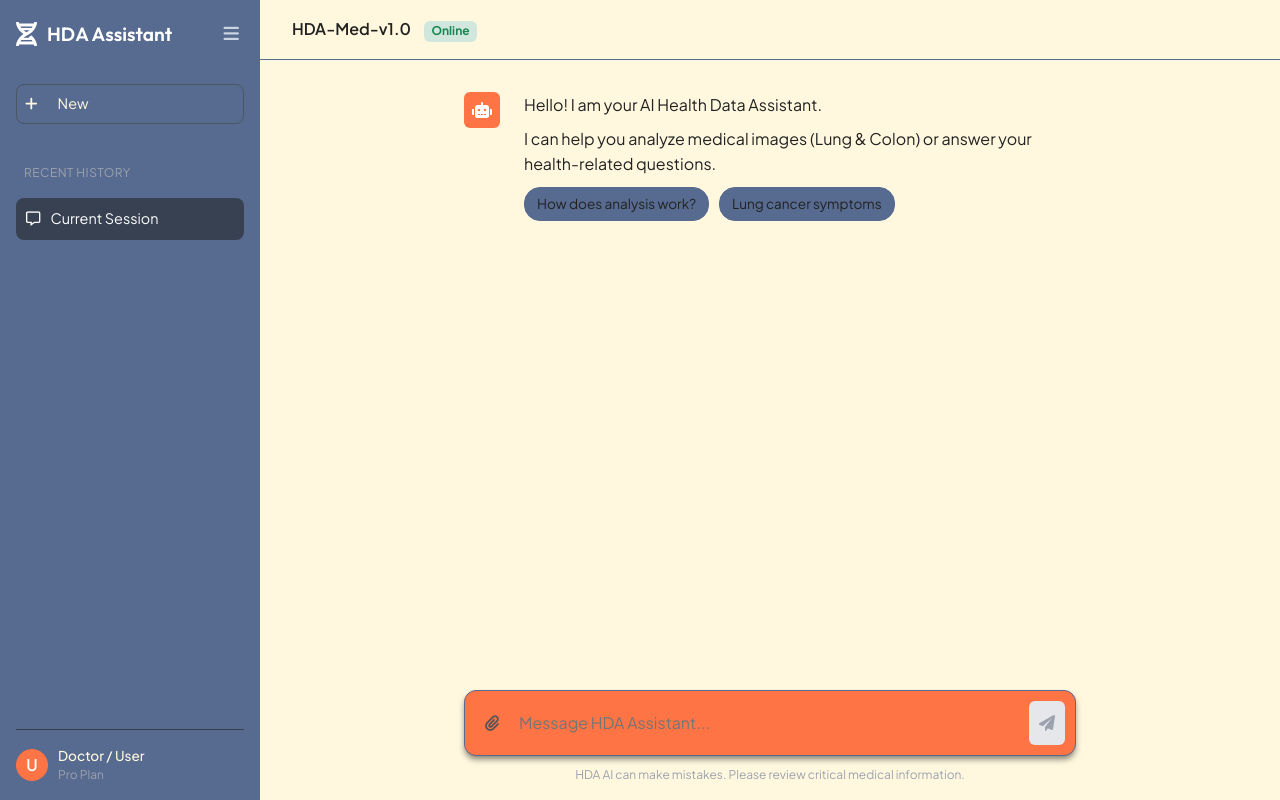
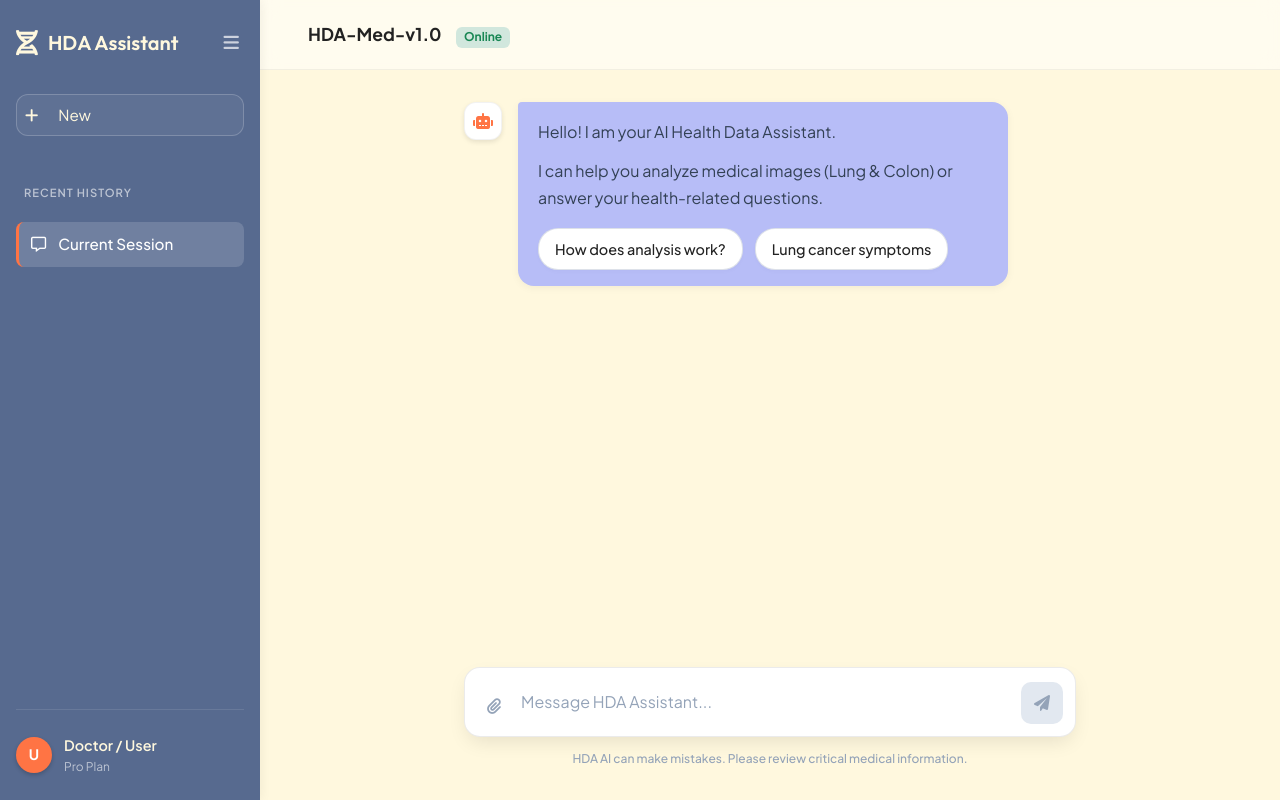
Before and after one commit to blackeagle686/hda_v3, a FastAPI app: page / in a window 1280 px wide. Run offline with FastAPI, Linux system fonts and the light colour scheme; some libraries are stand-ins or nearby versions.

Commit message:
Auto-commit: 2026-02-02 21:48:32

```diff
--- a/static/css/style.css
+++ b/static/css/style.css
@@ -1,18 +1,30 @@
 :root {
     /* New Color Palette */
-    --bg-color: #FFF8DE;          /* Main background (cream/light yellow) */
-    --sidebar-bg: #576A8F;        /* Sidebar background (dark blue-gray) */
-    --sidebar-text: #FFF8DE;      /* Sidebar text (cream for contrast) */
-    --chat-bg: #FFF8DE;           /* Chat area background (same cream) */
-    --primary-color: #FF7444;     /* Buttons, highlights, accents (vibrant orange) */
-    --primary-hover: #E65C2B;     /* Darker orange on hover */
-    --user-msg-bg: #FF7444;       /* User message bubbles (orange) */
-    --ai-msg-bg: #B7BDF7;         /* AI message bubbles (light blue) */
-    --border-color: #576A8F;      /* Borders / dividers (dark blue-gray) */
-    --text-primary: #222222;      /* Primary text (dark for readability) */
-    --text-secondary: #555555;    /* Secondary text */
+    --bg-color: #FFF8DE;
+    /* Main background (cream/light yellow) */
+    --sidebar-bg: #576A8F;
+    /* Sidebar background (dark blue-gray) */
+    --sidebar-text: #FFF8DE;
+    /* Sidebar text (cream for contrast) */
+    --chat-bg: #FFF8DE;
+    /* Chat area background (same cream) */
+    --primary-color: #FF7444;
+    /* Buttons, highlights, accents (vibrant orange) */
+    --primary-hover: #E65C2B;
+    /* Darker orange on hover */
+    --user-msg-bg: #FF7444;
+    /* User message bubbles (orange) */
+    --ai-msg-bg: #B7BDF7;
+    /* AI message bubbles (light blue) */
+    --border-color: #576A8F;
+    /* Borders / dividers (dark blue-gray) */
+    --text-primary: #222222;
+    /* Primary text (dark for readability) */
+    --text-secondary: #555555;
+    /* Secondary text */
     --font-sans: 'Plus Jakarta Sans', sans-serif;
 }
+
 
 
 body {
@@ -23,6 +35,25 @@ body {
     color: var(--text-primary);
     height: 100vh;
     overflow: hidden;
+    line-height: 1.6;
+}
+
+/* Custom Scrollbar */
+::-webkit-scrollbar {
+    width: 8px;
+}
+
+::-webkit-scrollbar-track {
+    background: transparent;
+}
+
+::-webkit-scrollbar-thumb {
+    background: #cbd5e1;
+    border-radius: 4px;
+}
+
+::-webkit-scrollbar-thumb:hover {
+    background: #94a3b8;
 }
 
 .main-container {
@@ -38,15 +69,17 @@ body {
     color: var(--sidebar-text);
     display: flex;
     flex-direction: column;
-    padding: 1rem;
+    padding: 1.5rem 1rem;
     flex-shrink: 0;
-    transition: width 0.3s ease;
+    transition: width 0.3s cubic-bezier(0.4, 0, 0.2, 1);
     overflow: hidden;
+    box-shadow: 2px 0 10px rgba(0, 0, 0, 0.05);
+    z-index: 10;
 }
 
 .sidebar.collapsed {
     width: 80px;
-    padding: 1rem 0.5rem;
+    padding: 1.5rem 0.5rem;
 }
 
 .sidebar.collapsed .logo-text,
@@ -59,7 +92,7 @@ body {
 
 .sidebar.collapsed .logo-area {
     justify-content: center;
-    padding-left: 5px;
+    padding-left: 0;
 }
 
 .sidebar.collapsed .new-chat-btn {
@@ -77,26 +110,24 @@ body {
 .toggle-btn {
     background: none;
     border: none;
-    color: #cbd5e1;
+    color: rgba(255, 255, 255, 0.7);
     cursor: pointer;
     font-size: 1.1rem;
     padding: 5px;
     margin-left: auto;
     transition: 0.2s;
+    border-radius: 4px;
 }
 
 .toggle-btn:hover {
     color: #fff;
+    background-color: rgba(255, 255, 255, 0.1);
 }
 
 .sidebar.collapsed .toggle-btn {
     margin-left: 0;
     margin-top: 10px;
     display: none;
-    /* or keep it? Let's keep it but move it or style it.
-                   Actually, if I hide it, how to expand?
-                   I should restructure logo-area slightly.
-                   */
 }
 
 /* Fix for toggle button in collapsed mode */
@@ -108,91 +139,104 @@ body {
 
 .sidebar.collapsed .toggle-btn {
     display: block;
-    /* Ensure it's visible */
 }
 
 .logo-area {
     font-family: 'Outfit', sans-serif;
     font-weight: 600;
-    font-size: 1.2rem;
+    font-size: 1.25rem;
     margin-bottom: 2rem;
     display: flex;
     align-items: center;
+    gap: 12px;
+    color: var(--sidebar-text);
+}
+
+.new-chat-btn {
+    border: 1px solid rgba(255, 255, 255, 0.2);
+    border-radius: 12px;
+    padding: 12px;
+    cursor: pointer;
+    transition: all 0.2s ease;
+    font-size: 0.95rem;
+    display: flex;
+    align-items: center;
     gap: 10px;
+    background-color: rgba(255, 255, 255, 0.05);
+    color: var(--sidebar-text);
+}
+
+.new-chat-btn:hover {
+    background-color: rgba(255, 255, 255, 0.1);
+    transform: translateY(-1px);
+    box-shadow: 0 4px 6px rgba(0, 0, 0, 0.1);
+}
+
+.hist-label {
+    margin-top: 2.5rem;
+    font-size: 0.7rem;
+    color: rgba(255, 255, 255, 0.6);
+    text-transform: uppercase;
+    letter-spacing: 1px;
+    margin-bottom: 0.75rem;
+    font-weight: 600;
+}
+
+.history-item {
+    padding: 10px 12px;
+    border-radius: 8px;
+    cursor: pointer;
+    font-size: 0.95rem;
+    display: flex;
+    align-items: center;
+    gap: 12px;
+    color: rgba(255, 255, 255, 0.8);
+    transition: all 0.2s;
+}
+
+.history-item:hover {
+    background-color: rgba(255, 255, 255, 0.1);
     color: #fff;
 }
 
-.new-chat-btn {
-    border: 1px solid #4b5563;
-    border-radius: 8px;
-    padding: 10px;
-    cursor: pointer;
-    transition: all 0.2s;
-    font-size: 0.9rem;
-    display: flex;
-    align-items: center;
-    gap: 10px;
-}
-
-.new-chat-btn:hover {
-    background-color: #374151;
-}
-
-.hist-label {
-    margin-top: 2rem;
-    font-size: 0.75rem;
-    color: #9ca3af;
-    text-transform: uppercase;
-    letter-spacing: 0.5px;
-    margin-bottom: 0.5rem;
-}
-
-.history-item {
-    padding: 10px;
-    border-radius: 8px;
-    cursor: pointer;
-    font-size: 0.9rem;
-    display: flex;
-    align-items: center;
-    gap: 10px;
-    color: #d1d5db;
-}
-
-.history-item:hover,
 .history-item.active {
-    background-color: #374151;
+    background-color: rgba(255, 255, 255, 0.15);
     color: #fff;
+    font-weight: 500;
+    border-left: 3px solid var(--primary-color);
 }
 
 .user-profile {
     margin-top: auto;
     display: flex;
     align-items: center;
-    gap: 10px;
-    padding-top: 1rem;
-    border-top: 1px solid #374151;
+    gap: 12px;
+    padding-top: 1.5rem;
+    border-top: 1px solid rgba(255, 255, 255, 0.1);
 }
 
 .avatar {
-    width: 32px;
-    height: 32px;
+    width: 36px;
+    height: 36px;
     border-radius: 50%;
     background-color: var(--primary-color);
     color: white;
     display: flex;
     justify-content: center;
     align-items: center;
-    font-weight: 600;
+    font-weight: 700;
+    font-size: 0.9rem;
+    box-shadow: 0 2px 4px rgba(0, 0, 0, 0.2);
 }
 
 .user-info .name {
-    font-size: 0.85rem;
-    font-weight: 500;
+    font-size: 0.9rem;
+    font-weight: 600;
 }
 
 .user-info .status {
     font-size: 0.75rem;
-    color: #9ca3af;
+    color: rgba(255, 255, 255, 0.6);
 }
 
 /* Chat Area */
@@ -205,18 +249,23 @@ body {
 }
 
 .chat-header {
-    height: 60px;
-    border-bottom: 1px solid var(--border-color);
+    height: 70px;
+    border-bottom: 1px solid rgba(0, 0, 0, 0.05);
+    /* Softer border */
     display: flex;
     align-items: center;
-    padding: 0 2rem;
+    padding: 0 3rem;
     justify-content: space-between;
+    background-color: rgba(255, 255, 255, 0.5);
+    /* Slight transparency */
+    backdrop-filter: blur(10px);
 }
 
 .model-name {
-    font-weight: 600;
+    font-weight: 700;
     color: var(--text-primary);
-    margin-right: 10px;
+    margin-right: 12px;
+    font-size: 1.1rem;
 }
 
 .messages-container {
@@ -225,7 +274,7 @@ body {
     padding: 2rem 20%;
     display: flex;
     flex-direction: column;
-    gap: 2rem;
+    gap: 1.5rem;
     scroll-behavior: smooth;
 }
 
@@ -237,14 +286,16 @@ body {
 
 .message {
     display: flex;
-    gap: 1.5rem;
-    animation: fadeIn 0.3s ease-in-out;
+    gap: 1rem;
+    animation: fadeIn 0.4s cubic-bezier(0.2, 0.8, 0.2, 1);
+    max-width: 100%;
 }
 
 @keyframes fadeIn {
     from {
         opacity: 0;
-        transform: translateY(10px);
+        transform: translateY(20px);
+        /* Increased slide up */
     }
 
     to {
@@ -254,41 +305,71 @@ body {
 }
 
 .avatar-icon {
-    width: 36px;
-    height: 36px;
-    border-radius: 6px;
+    width: 38px;
+    height: 38px;
+    border-radius: 12px;
     display: flex;
     justify-content: center;
     align-items: center;
     flex-shrink: 0;
+    box-shadow: 0 2px 5px rgba(0, 0, 0, 0.1);
 }
 
 .ai-message .avatar-icon {
-    background-color: var(--primary-color);
-    color: white;
+    background-color: #fff;
+    color: var(--primary-color);
+    border: 1px solid rgba(0, 0, 0, 0.05);
+}
+
+.user-message {
+    flex-direction: row-reverse;
 }
 
 .user-message .avatar-icon {
-    background-color: #dedede;
-    color: #555;
+    background-color: var(--primary-color);
+    color: #fff;
 }
 
 .message-content {
     font-size: 1rem;
-    line-height: 1.6;
+    line-height: 1.7;
     color: var(--text-primary);
-    width: 100%;
+    padding: 1rem 1.25rem;
+    max-width: 80%;
+    box-shadow: 0 2px 8px rgba(0, 0, 0, 0.05);
+    position: relative;
+    word-wrap: break-word;
+}
+
+.ai-message .message-content {
+    background-color: var(--ai-msg-bg);
+    border-radius: 4px 16px 16px 16px;
+    /* Speech bubble shape */
+    color: #334155;
+    /* Slightly darker text for contrast on light blue */
+}
+
+.user-message .message-content {
+    background-color: var(--user-msg-bg);
+    border-radius: 16px 4px 16px 16px;
+    color: #fff;
+    /* White text on orange */
 }
 
 .message-content p {
-    margin-bottom: 0.5rem;
+    margin-bottom: 0.75rem;
+}
+
+.message-content p:last-child {
+    margin-bottom: 0;
 }
 
 /* Input Area */
 .input-area {
     padding: 2rem 20%;
-    padding-bottom: 1rem;
-    background: linear-gradient(180deg, rgba(0, 0, 0, 0) 0%, var(--bg-color) 40%);
+    padding-bottom: 2rem;
+    background: linear-gradient(180deg, rgba(255, 248, 222, 0) 0%, var(--bg-color) 60%);
+    position: relative;
 }
 
 @media (max-width: 1200px) {
@@ -298,20 +379,21 @@ body {
 }
 
 .input-wrapper {
-    background-color: var(--user-msg-bg);
-    border: 1px solid var(--border-color);
-    border-radius: 12px;
-    padding: 10px;
+    background-color: #ffffff;
+    border: 1px solid rgba(0, 0, 0, 0.08);
+    border-radius: 16px;
+    padding: 12px;
     display: flex;
     align-items: flex-end;
-    /* Align textarea and buttons to bottom */
-    box-shadow: 0 4px 6px -1px rgba(0, 0, 0, 0.5);
-    transition: box-shadow 0.2s;
+    box-shadow: 0 8px 20px -4px rgba(0, 0, 0, 0.1);
+    transition: all 0.3s cubic-bezier(0.25, 0.8, 0.25, 1);
 }
 
 .input-wrapper:focus-within {
-    box-shadow: 0 10px 15px -3px rgba(149, 1, 1, 0.2);
+    box-shadow: 0 12px 24px -4px rgba(230, 92, 43, 0.25);
+    /* Orange tinted shadow */
     border-color: var(--primary-color);
+    transform: translateY(-2px);
 }
 
 textarea {
@@ -325,6 +407,11 @@ textarea {
     max-height: 200px;
     background: transparent;
     color: var(--text-primary);
+    line-height: 1.5;
+}
+
+textarea::placeholder {
+    color: #94a3b8;
 }
 
 .attach-btn,
@@ -333,82 +420,104 @@ textarea {
     border: none;
     cursor: pointer;
     padding: 10px;
-    border-radius: 6px;
-    color: var(--text-secondary);
-    transition: background 0.2s;
+    border-radius: 10px;
+    color: #94a3b8;
+    transition: all 0.2s;
+    display: flex;
+    align-items: center;
+    justify-content: center;
 }
 
 .attach-btn:hover {
-    background-color: var(--bg-color);
+    background-color: #f1f5f9;
     color: var(--text-primary);
 }
 
 .send-btn {
     background-color: var(--primary-color);
     color: white;
-    margin-left: 5px;
+    margin-left: 8px;
+    width: 42px;
+    height: 42px;
 }
 
 .send-btn:hover {
-    background-color: var(--bg-color);
+    background-color: var(--primary-hover);
+    transform: scale(1.05);
 }
 
 .send-btn:disabled {
-    background-color: #e5e7eb;
+    background-color: #e2e8f0;
     cursor: not-allowed;
-    color: #9ca3af;
+    color: #94a3b8;
+    transform: none;
 }
 
 .footer-text {
     text-align: center;
     font-size: 0.75rem;
-    color: #9ca3af;
-    margin-top: 10px;
+    color: #94a3b8;
+    margin-top: 12px;
+    font-weight: 500;
 }
 
 /* Custom Components */
 .result-card {
-    border: 1px solid var(--border-color);
-    border-radius: 12px;
-    padding: 1rem;
+    border: 1px solid rgba(0, 0, 0, 0.1);
+    border-radius: 16px;
+    padding: 1.5rem;
     margin-top: 1rem;
-    background-color: var(--ai-msg-bg);
+    background-color: #fff;
+    box-shadow: 0 4px 12px rgba(0, 0, 0, 0.05);
 }
 
 .heatmap-toggle-btn {
     font-size: 0.85rem;
-    color: #ff4d4d;
+    color: var(--primary-color);
     cursor: pointer;
+    text-decoration: none;
+    margin-top: 8px;
+    display: inline-block;
+    font-weight: 600;
+}
+
+.heatmap-toggle-btn:hover {
     text-decoration: underline;
-    margin-top: 5px;
-    display: inline-block;
 }
 
 .suggestion-chips {
     display: flex;
-    gap: 10px;
-    margin-top: 10px;
+    gap: 12px;
+    margin-top: 16px;
+    flex-wrap: wrap;
 }
 
 .chip {
-    background-color: var(--sidebar-bg);
-    padding: 5px 12px;
-    border-radius: 16px;
-    font-size: 0.85rem;
+    background-color: #ffffff;
+    padding: 8px 16px;
+    border-radius: 20px;
+    font-size: 0.9rem;
     color: var(--text-primary);
     cursor: pointer;
-    border: 1px solid var(--border-color);
+    border: 1px solid rgba(87, 106, 143, 0.2);
     transition: all 0.2s;
+    font-weight: 500;
+    box-shadow: 0 2px 4px rgba(0, 0, 0, 0.02);
 }
 
 .chip:hover {
     border-color: var(--primary-color);
-    background-color: #000;
+    background-color: #fff;
+    color: var(--primary-color);
+    transform: translateY(-1px);
+    box-shadow: 0 4px 8px rgba(0, 0, 0, 0.08);
 }
 
 .typing-indicator {
     font-style: italic;
-    color: #9ca3af;
+    color: #94a3b8;
     font-size: 0.9rem;
-    margin-top: 5px;
+    margin-top: 8px;
+    margin-left: 55px;
+    /* Alignment with message content */
 }
```
